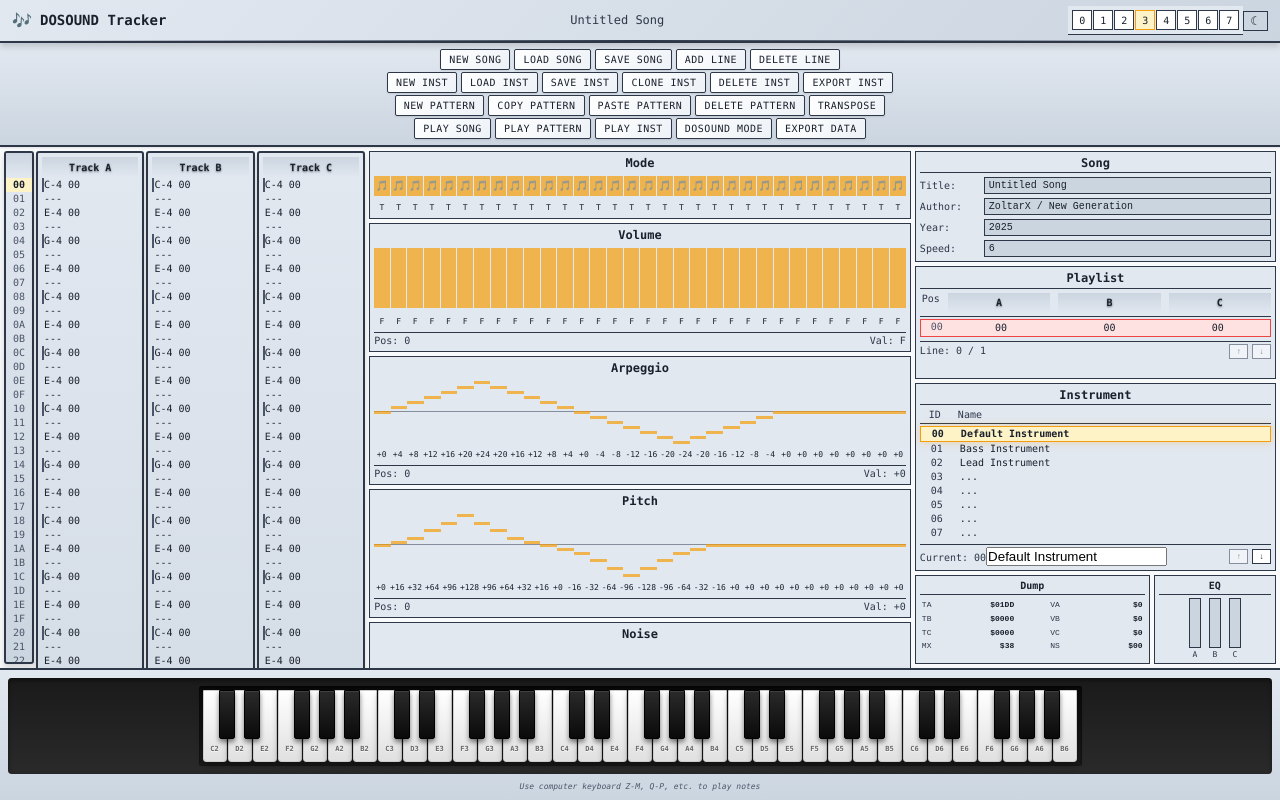
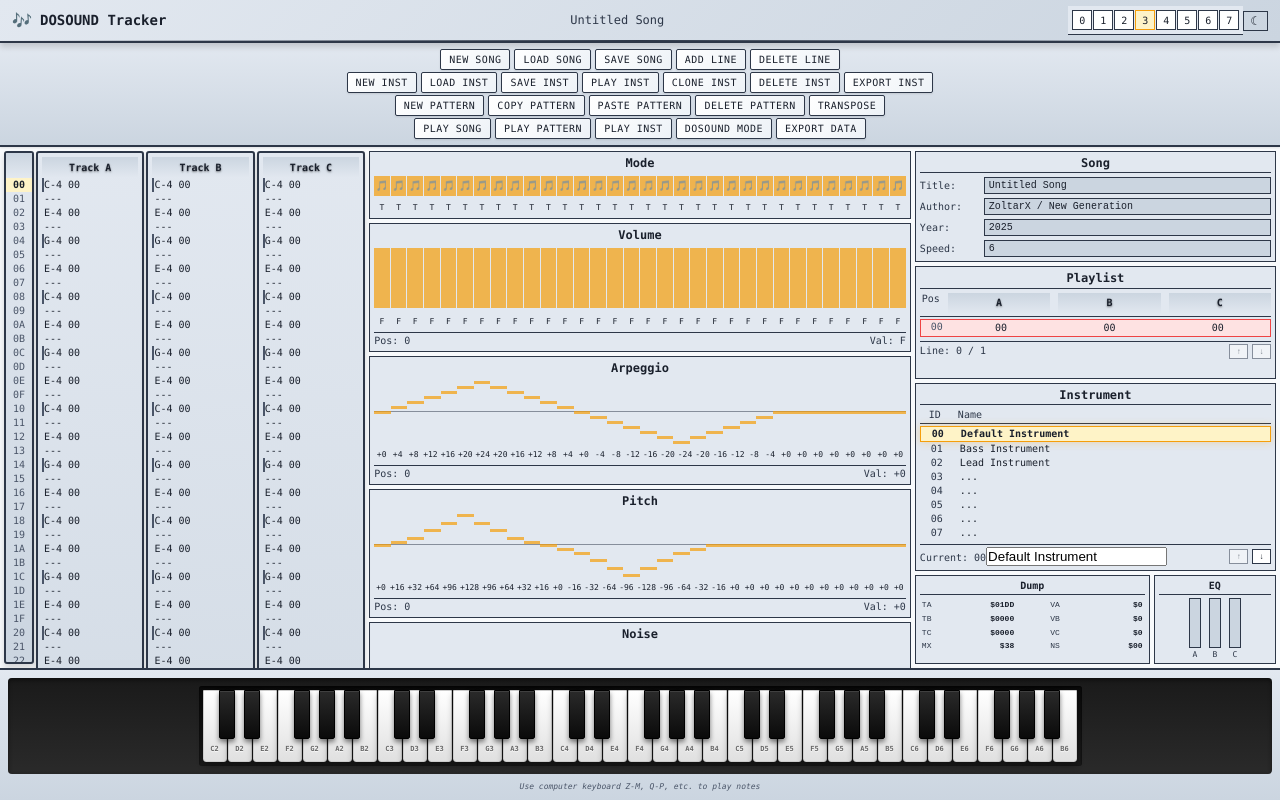
Before and after one commit to zoltraks/dosound-tracker, a React (Vite) app: page / in a window 1280 px wide. Built offline with nearby package versions, Linux system fonts and the light colour scheme.

Commit message:
Add play instrument button to command panel with placeholder handler

```diff
--- a/src/components/CommandPanel.tsx
+++ b/src/components/CommandPanel.tsx
@@ -59,6 +59,7 @@ export const CommandPanel: React.FC<CommandPanelProps> = ({
         <button onClick={onNewInstrument} className="command-btn">NEW INST</button>
         <button onClick={onLoadInstrument} className="command-btn">LOAD INST</button>
         <button onClick={onSaveInstrument} className="command-btn">SAVE INST</button>
+        <button onClick={() => {}} className="command-btn">PLAY INST</button>
         <button onClick={() => {}} className="command-btn">CLONE INST</button>
         <button onClick={onDeleteInstrument} className="command-btn">DELETE INST</button>
         <button onClick={onExportInstrument} className="command-btn">EXPORT INST</button>
```
